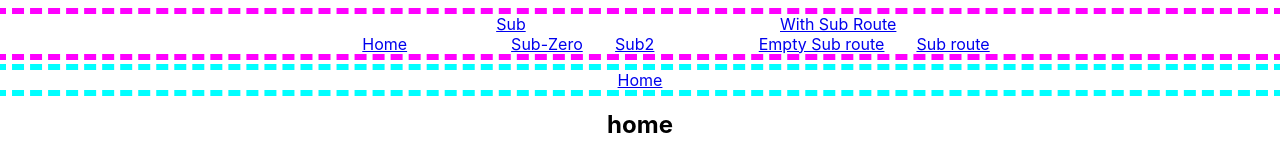
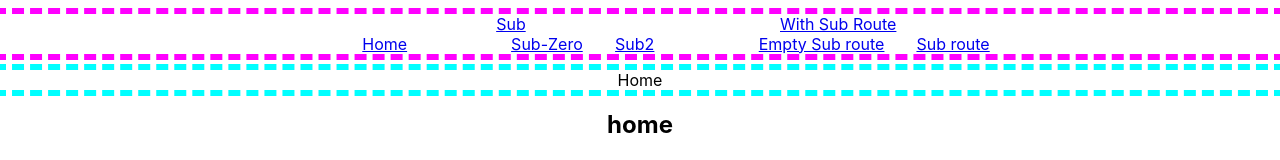
Before and after one commit to pavsaund/react-routing-model, a React (Create React App) app: page / in a window 1280 px wide. Shown: the part 135-295 px from the top of the page. Built offline with nearby package versions, Linux system fonts and the light colour scheme.

Commit message:
Don't render route to the last item in the breadcrumbs

```diff
--- a/src/Layout/Breadcrumbs/Breadcrumbs.tsx
+++ b/src/Layout/Breadcrumbs/Breadcrumbs.tsx
@@ -12,10 +12,14 @@ export function Breadcrumbs({ routes }: BreadcrumbsProps) {
   const activeRoutePaths = useActiveRoutePaths(routes);
   return (
     <>
-      {activeRoutePaths.map((active, index) => (
+      {activeRoutePaths.map((active, index, { length }) => (
         <span key={index}>
           {index === 0 ? "" : " > "}
-          <Link to={active.match.pathname}>{active.title}</Link>
+          {index !== length - 1 ? (
+            <Link to={active.match.pathname}>{active.title}</Link>
+          ) : (
+            <>{active.title}</>
+          )}
         </span>
       ))}
     </>
--- a/src/routes.tsx
+++ b/src/routes.tsx
@@ -1,3 +1,4 @@
+import { Link } from 'react-router-dom';
 import { Page } from "./Layout/Page";
 import { ActiveRoutePathTitleCallbackParams } from './Routing/ActiveRoutePathTitleCallback';
 import { RoutePathDefinition } from "./Routing/RoutePathDefinition";
@@ -26,7 +27,7 @@ export const routes: RoutePathDefinition[] = [
   {
     title: "Sub2",
     path: "/sub2",
-    element: <Page title="sub2" withOutlet />,
+    element: <Page title="sub2" withOutlet ><Link to='/sub2/param/12345667/one'>To parameterized route</Link></Page>,
     nav: true,
     children: [
       { title: "Sub2-Zero", path: "zero", element: <Page title="sub2-zero" /> },
```
